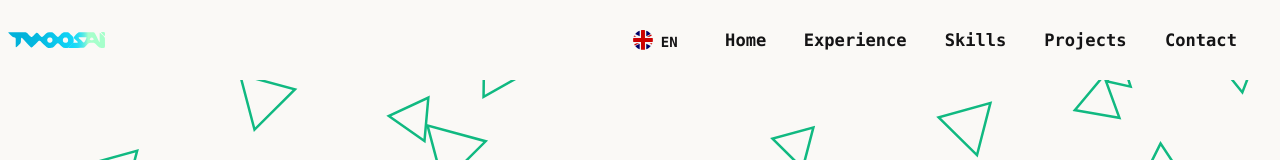
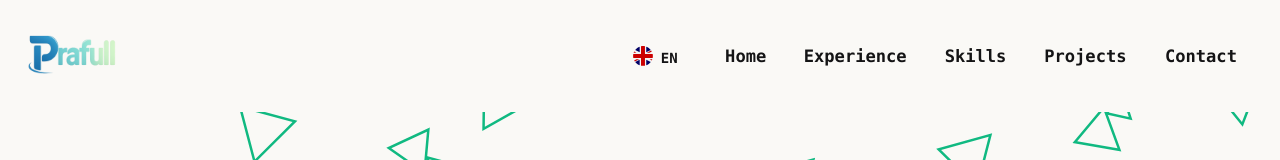
Before and after one commit to Prafull1Kumar/Portfolio, a Next.js app: page / in a window 1280 px wide. Shown: the top 160 px of the page. Built offline with nearby package versions, Linux system fonts and the light colour scheme; grey boxes are pictures that could not be loaded.

Commit message:
added commited message

```diff
--- a/src/app/layout.js
+++ b/src/app/layout.js
@@ -20,7 +20,7 @@ export default async  function RootLayout({children, params}) {
     return (
         <html lang={locale}>
         <head>
-            <link rel="icon" href="/logo_short.svg"/>
+            <link rel="icon" href="/prafull_logo.png"/>
             <meta name="theme-color" content="#faf9f6" media="(prefers-color-scheme: light)" />
             <meta name="theme-color" content="#111827" media="(prefers-color-scheme: dark)" />
             <meta name="background-color" content="#faf9f6" media="(prefers-color-scheme: light)" />
--- a/src/components/layout/navbar.jsx
+++ b/src/components/layout/navbar.jsx
@@ -12,10 +12,17 @@ function Navbar() {
     const t = useTranslations('navbar')
     return <>
         <div className="navbar bg-base-100 text-neutral-content w-full sticky top-0 left-0 z-20">
-            <div className="navbar-start">
+            <div className="navbar-start pl-2 md:pl-4">
 
                 <div className="flex-1">
-                    <Image src="/logo.svg" alt="home" width={128} height={32} className="h-4 w-auto" priority/>
+                    <Image
+                        src="/prafull_logo.png"
+                        alt="Prafull logo"
+                        width={128}
+                        height={32}
+                        className="h-24 w-auto"
+                        priority
+                    />
                 </div>
             </div>
             <div className="navbar-end">
```
Also changed, not shown: public/prafull_logo.png (added).
